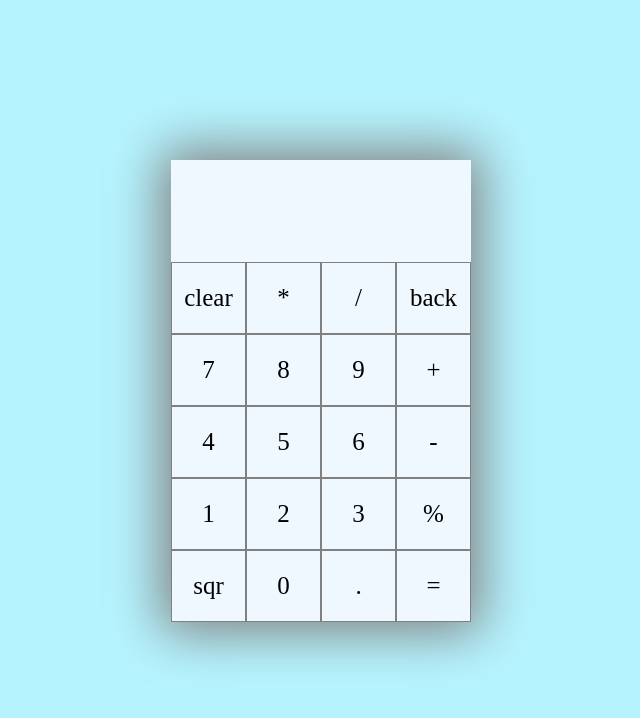
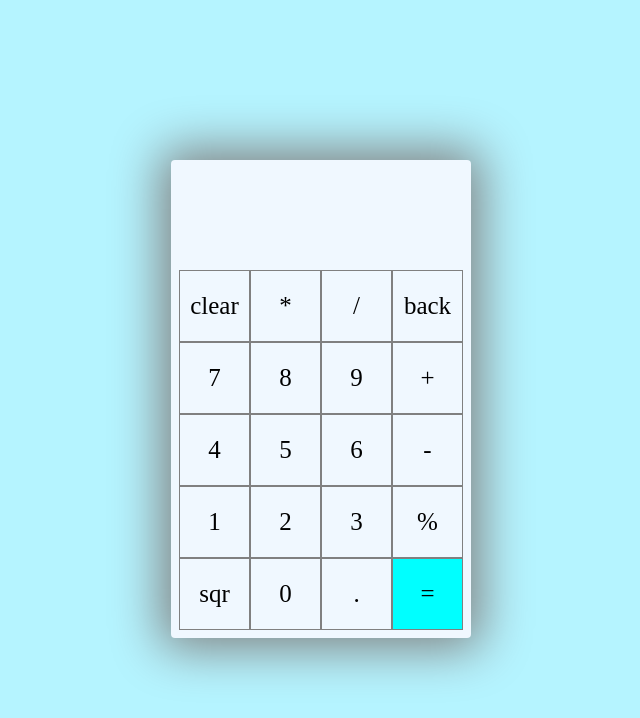
Before and after one commit to MdRehanAli/Simple_Calculator, a plain HTML site: page index.html in a window 1280 px wide. Shown: the whole page, without its empty margins (319-959 px from the left). Drawn offline with Linux system fonts and the light colour scheme.

Commit message:
added hover color

```diff
--- a/index.html
+++ b/index.html
@@ -33,7 +33,7 @@
                 <div class="button">sqr</div>
                 <div class="button">0</div>
                 <div class="button">.</div>
-                <div class="button">=</div>
+                <div id="equal_button" class="button">=</div>
             </div>
         </div>
     </section>
--- a/style.css
+++ b/style.css
@@ -8,26 +8,39 @@ body {
     background-color: aliceblue;
     margin: 20vh auto;
     box-shadow: 0px 0px 50px 10px gray;
+    border-radius: 4px;
 }
 
 .all_buttons {
     display: grid;
+    padding: 8px;
+
     grid-template-columns: 1fr 1fr 1fr 1fr;
 }
 
-.button{
-border: 1px solid gray;
-line-height: 70px;
-text-align: center;
-font-size: 25px;
-cursor: pointer;
+.button {
+    border: 1px solid gray;
+    line-height: 70px;
+    text-align: center;
+    font-size: 25px;
+    cursor: pointer;
 }
 
-
-.display_part{
+.display_part {
     text-align: right;
     height: 70px;
     line-height: 70px;
     padding: 16px 8px;
     font-size: 25px;
 }
+
+#equal_button {
+    background-color: aqua;
+
+}
+
+.button:hover {
+    background-color: greenyellow;
+    color: fuchsia;
+    transition: 0.5s ease-in-out;
+}
```
